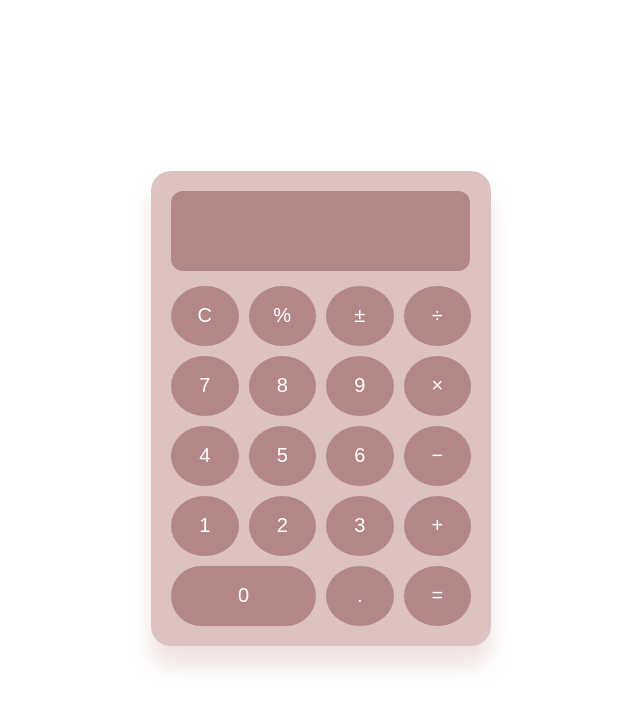
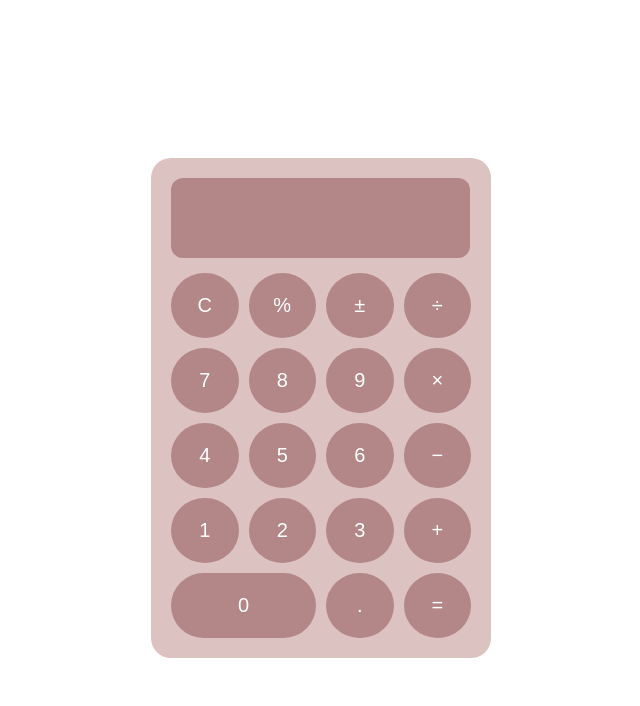
Before and after one commit to shimaayumi/calculator-app, a plain HTML site: page index.html in a window 1280 px wide. Shown: the whole page, without its empty margins (319-959 px from the left). Drawn offline with Linux system fonts and the light colour scheme.

```diff
--- a/index.html
+++ b/index.html
@@ -18,7 +18,6 @@
     background:  #ddc2c2;;
     padding: 20px;
     border-radius: 20px;
-    box-shadow: 0 20px 20px rgba(228, 198, 198, 0.5);
     width: 300px;
   }
 
@@ -42,7 +41,7 @@
   }
 
   button {
-    height: 60px;
+    height: 65px;
     font-size: 20px;
     border: none;
     border-radius: 50%;
```
Also changed, not shown: assets/screenshot.png.
